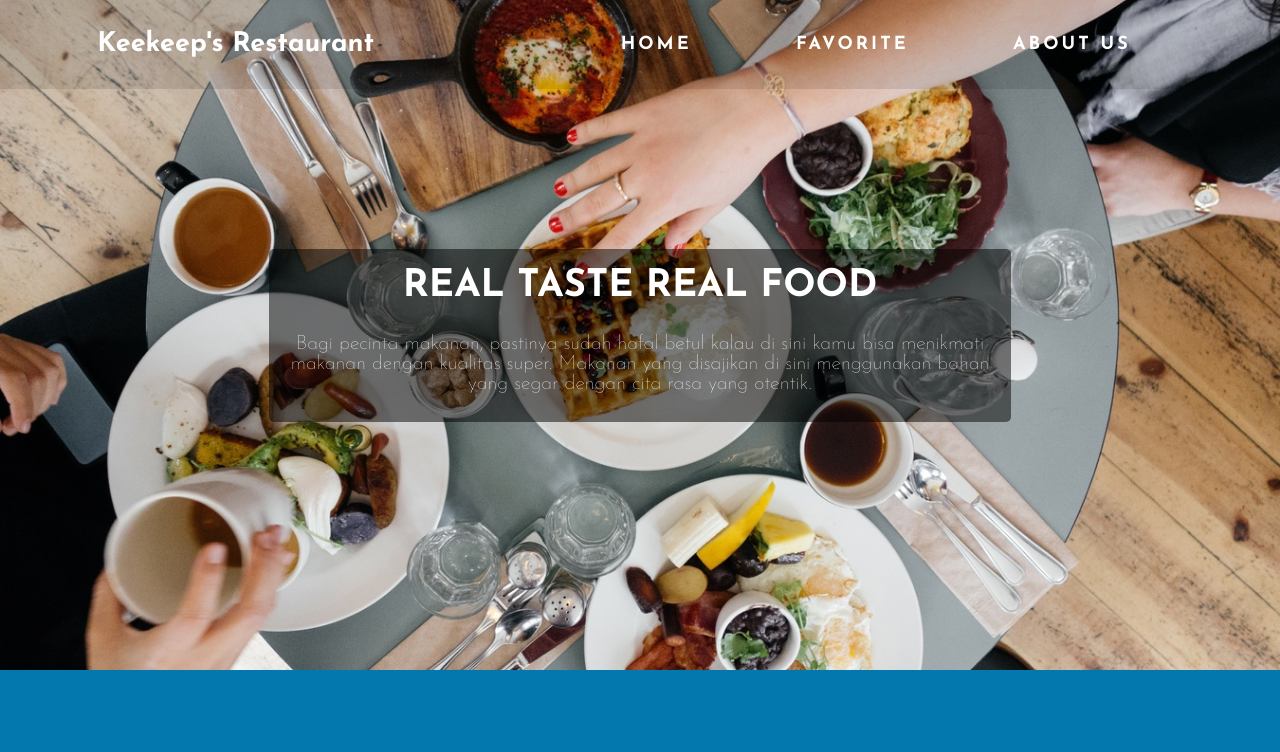
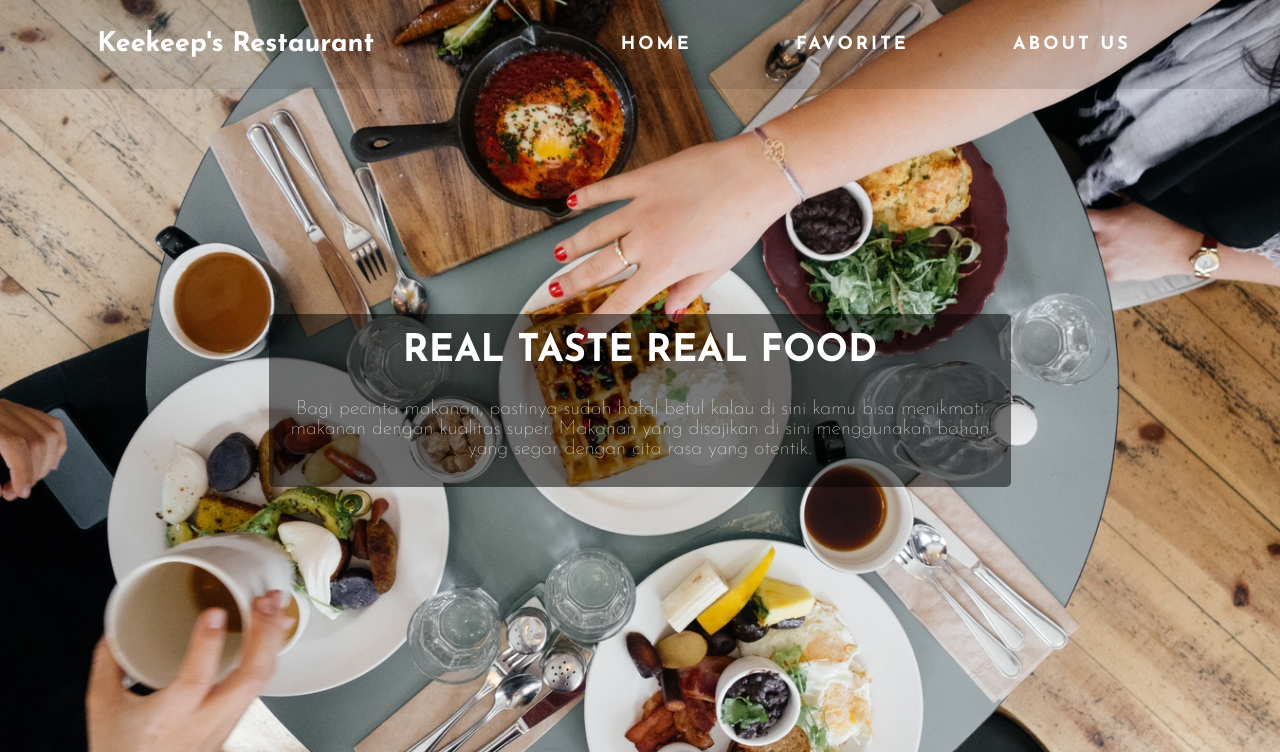
Before and after one commit to plikipie/resto-apps, a website built with webpack: page src/templates/index.html in a window 1280 px wide. Shown: the top 752 px of the page. Built offline with nearby package versions, Linux system fonts and the light colour scheme.

Commit message:
revisi submission all

```diff
--- a/src/styles/scss/appbar.scss
+++ b/src/styles/scss/appbar.scss
@@ -22,7 +22,7 @@
     justify-content: space-around;
     width: 48%;
     letter-spacing: 3px;
-    a {
+    li {
         display: flex !important;
         align-items: center;
         justify-items: center;
@@ -37,12 +37,16 @@
         font-weight: bold;
         list-style-type: none;
         text-decoration: none;
-        padding: 15px 15px 15px 15px;
     }
-    a:hover {
+    li:hover {
         background-color: var(--secondary-color);
         color: var(--text-color);
         transition: 0.8s;
+    }
+    a {
+        text-decoration: none;
+        color: var(--text-color);
+        padding: 15px 10px 15px 10px;
     }
 }
 
@@ -63,7 +67,7 @@
     span {
         display: block;
         width: 28px;
-        height: 3px;
+        height: 2px;
         background-color: var(--text-color);
         border-radius: 3px;
         transition: all 0.5s;
--- a/src/styles/scss/jumbotron.scss
+++ b/src/styles/scss/jumbotron.scss
@@ -4,7 +4,7 @@
     display: flex;
     align-items: center;
     width: 100%;
-    min-height: 670px;
+    min-height: 800px;
     width: 100%;
     text-align: center;
     background-image: url("/images/heros/hero-image_2.jpg");
--- a/src/templates/index.html
+++ b/src/templates/index.html
@@ -16,11 +16,13 @@
         <div tabindex="0" class="nav__logo">
             <h1>Keekeep's Restaurant</h1>
         </div>
-        <div class="menu">
-            <a href="#">home</a>
-            <a href="#">favorite</a>
-            <a href="https://github.com/plikipie">about us</a>
-        </div>
+        <ul class="menu">
+            <li class="menu__list"><a href="#">home</a></li>
+            <li class="menu__list"><a href="#">favorite</a></li>
+            <li class="menu__list">
+                <a href="https://github.com/plikipie">about us</a>
+            </li>
+        </ul>
 
         <div class="menu-toggle">
             <input type="checkbox" />
```
Also changed, not shown: src/styles/css/appbar.css, src/styles/css/jumbotron.css, 1 other file.
